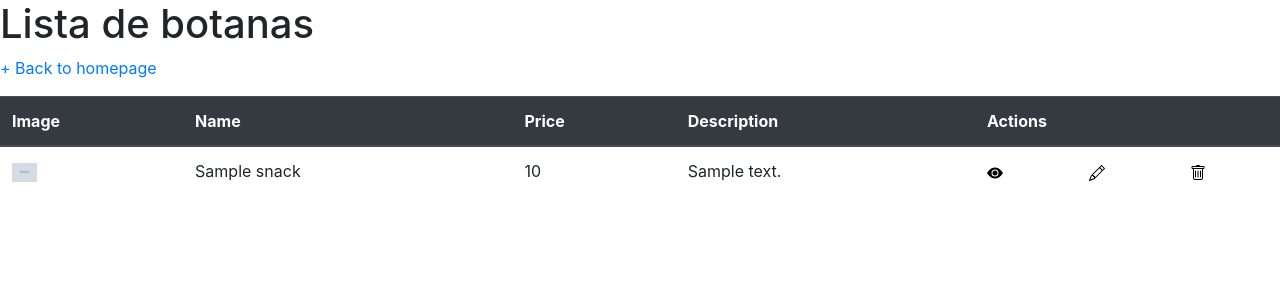
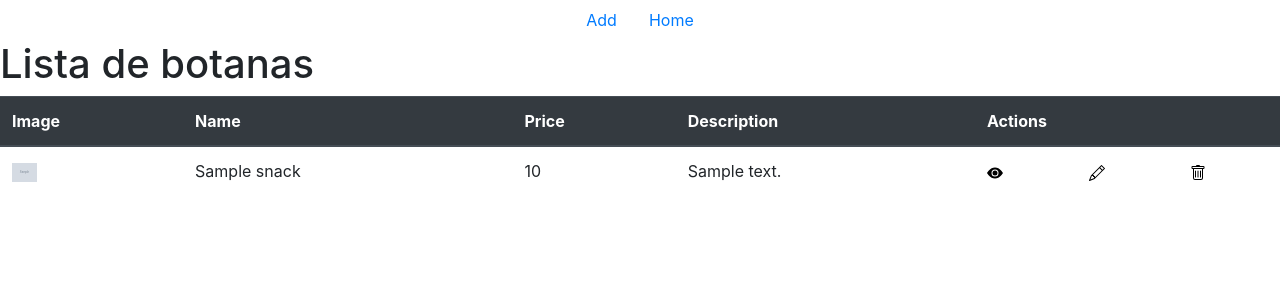
Before and after one commit to Diego448/mini-snacks, a Flask app: page /snacks/all in a window 1280 px wide. Shown: the top 300 px of the page. Run offline with Flask 2, Linux system fonts and the light colour scheme; grey boxes marked "Sample" are stand-in pictures; a database or web service that is not in the repository returns one stand-in record (values such as "Sample title"); some libraries are stand-ins or nearby versions.

Commit message:
Styling update

```diff
--- a/templates/snacks_list.html
+++ b/templates/snacks_list.html
@@ -6,12 +6,17 @@
         <title>{{ content['title'] }}</title>
     </head>
     <body>
-        <nav></nav>
+        <nav>
+            <ul class="nav justify-content-center">
+                <li class="nav-item">
+                    <a href="{{ url_for('add_snacks') }}" class="nav-link">Add</a>
+                </li>
+                <li class="nav-item">
+                    <a href="{{ url_for('homepage') }}" class="nav-link">Home</a>
+                </li>
+            </ul>
+        </nav>
         <h1>{{ content['title'] }}</h1>
-        <p>
-            <a href="{{ url_for('add_snacks') }}">+</a>
-            <a href="{{ url_for('homepage') }}">Back to homepage</a>
-        </p>
         <table class="table">
             <thead class="thead-dark">
                 <tr>
```
